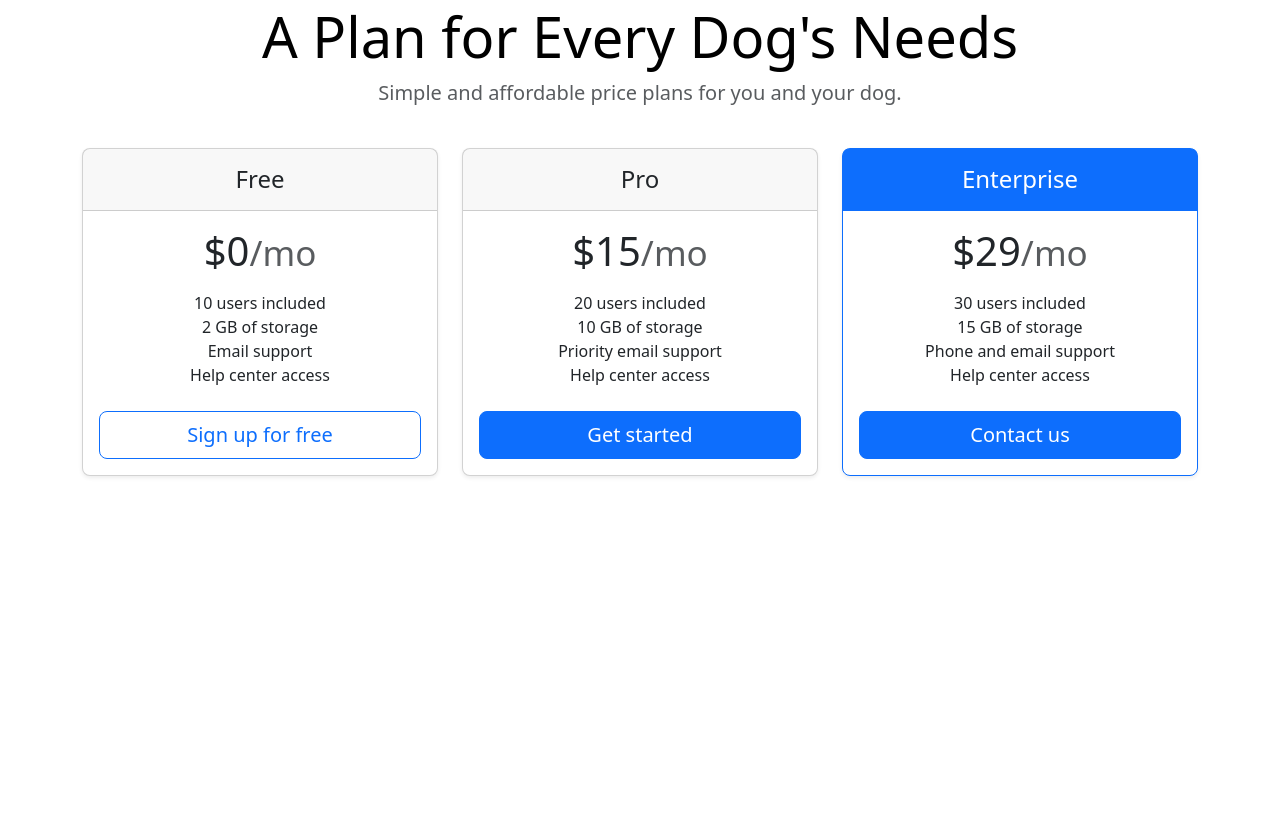
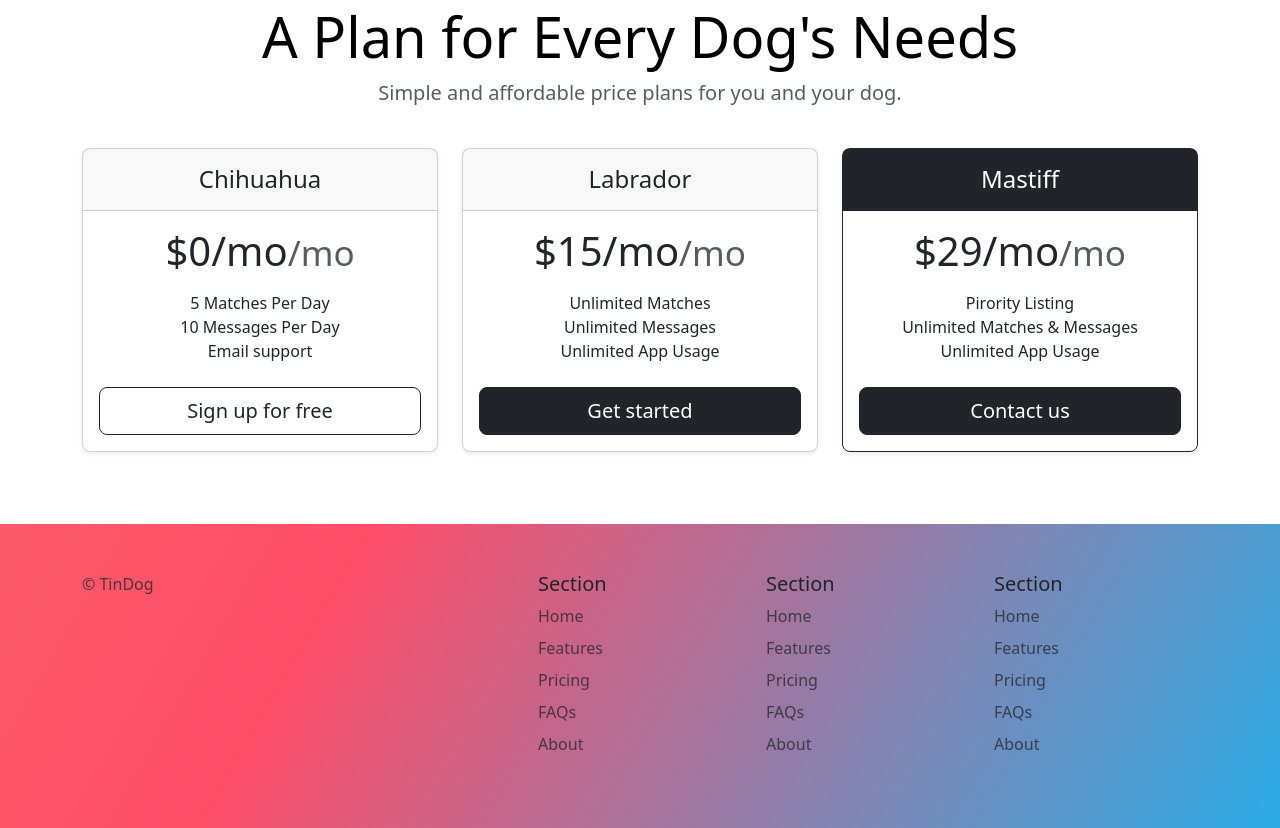
Before and after one commit to MATHONSIMM/TIn-Dog-Website, a plain HTML site: page index.html in a window 1280 px wide. Shown: the part 1697-2525 px from the top of the page. Before the commit the page ends 2213 px from the top, so only its background shows below. Drawn offline with nearby package versions, Linux system fonts and the light colour scheme.

Commit message:
Add files via upload

```diff
--- a/index.html
+++ b/index.html
@@ -129,58 +129,55 @@
   <section id="pricing">
     <div class="container">
       <div class="pricing-header p-3 pb-md-4 mx-auto text-center">
-        <h1 class="display-4 fw-normal text-body-emphasis">A Plan for Every Dog's Needs</h1>
+        <h2 class="display-4 fw-normal text-body-emphasis">A Plan for Every Dog's Needs</h2>
         <p class="fs-5 text-body-secondary">Simple and affordable price plans for you and your dog.</p>
       </div>
       <div class="row row-cols-1 row-cols-md-3 mb-3 text-center">
         <div class="col">
           <div class="card mb-4 rounded-3 shadow-sm">
             <div class="card-header py-3">
-              <h4 class="my-0 fw-normal">Free</h4>
+              <h4 class="my-0 fw-normal">Chihuahua</h4>
             </div>
             <div class="card-body">
-              <h1 class="card-title pricing-card-title">$0<small class="text-body-secondary fw-light">/mo</small></h1>
+              <h1 class="card-title pricing-card-title">$0/mo<small class="text-body-secondary fw-light">/mo</small></h1>
               <ul class="list-unstyled mt-3 mb-4">
-                <li>10 users included</li>
-                <li>2 GB of storage</li>
+                <li>5 Matches Per Day</li>
+                <li>10 Messages Per Day</li>
                 <li>Email support</li>
-                <li>Help center access</li>
               </ul>
-              <button type="button" class="w-100 btn btn-lg btn-outline-primary">Sign up for free</button>
+              <button type="button" class="w-100 btn btn-lg btn-outline-dark">Sign up for free</button>
             </div>
           </div>
         </div>
         <div class="col">
           <div class="card mb-4 rounded-3 shadow-sm">
             <div class="card-header py-3">
-              <h4 class="my-0 fw-normal">Pro</h4>
+              <h4 class="my-0 fw-normal">Labrador</h4>
             </div>
             <div class="card-body">
-              <h1 class="card-title pricing-card-title">$15<small class="text-body-secondary fw-light">/mo</small></h1>
+              <h1 class="card-title pricing-card-title">$15/mo<small class="text-body-secondary fw-light">/mo</small></h1>
               <ul class="list-unstyled mt-3 mb-4">
-                <li>20 users included</li>
-                <li>10 GB of storage</li>
-                <li>Priority email support</li>
-                <li>Help center access</li>
+                <li>Unlimited Matches</li>
+                <li>Unlimited Messages</li>
+                <li>Unlimited App Usage</li>
               </ul>
-              <button type="button" class="w-100 btn btn-lg btn-primary">Get started</button>
+              <button type="button" class="w-100 btn btn-lg btn-dark">Get started</button>
             </div>
           </div>
         </div>
         <div class="col">
-          <div class="card mb-4 rounded-3 shadow-sm border-primary">
-            <div class="card-header py-3 text-bg-primary border-primary">
-              <h4 class="my-0 fw-normal">Enterprise</h4>
+          <div class="card mb-4 rounded-3 shadow-sm border-dark">
+            <div class="card-header py-3 text-bg-dark border-dark">
+              <h4 class="my-0 fw-normal">Mastiff</h4>
             </div>
             <div class="card-body">
-              <h1 class="card-title pricing-card-title">$29<small class="text-body-secondary fw-light">/mo</small></h1>
+              <h1 class="card-title pricing-card-title">$29/mo<small class="text-body-secondary fw-light">/mo</small></h1>
               <ul class="list-unstyled mt-3 mb-4">
-                <li>30 users included</li>
-                <li>15 GB of storage</li>
-                <li>Phone and email support</li>
-                <li>Help center access</li>
+                <li>Pirority Listing</li>
+                <li>Unlimited Matches & Messages</li>
+                <li>Unlimited App Usage</li>
               </ul>
-              <button type="button" class="w-100 btn btn-lg btn-primary">Contact us</button>
+              <button type="button" class="w-100 btn btn-lg btn-dark">Contact us</button>
             </div>
           </div>
         </div>
@@ -189,7 +186,53 @@
 
   </section>
   <!-- Footer -->
-  <section id="footer">
+  <section id="footer" class="gradient-background">
+    <div class="container">
+      <footer class="row row-cols-1 row-cols-sm-2 row-cols-md-5 py-5 mt-5 ">
+        <div class="col mb-3">
+
+          <p class="text-body-secondary">© TinDog</p>
+        </div>
+
+        <div class="col mb-3">
+
+        </div>
+
+        <div class="col mb-3">
+          <h5>Section</h5>
+          <ul class="nav flex-column">
+            <li class="nav-item mb-2"><a href="#" class="nav-link p-0 text-body-secondary">Home</a></li>
+            <li class="nav-item mb-2"><a href="#" class="nav-link p-0 text-body-secondary">Features</a></li>
+            <li class="nav-item mb-2"><a href="#" class="nav-link p-0 text-body-secondary">Pricing</a></li>
+            <li class="nav-item mb-2"><a href="#" class="nav-link p-0 text-body-secondary">FAQs</a></li>
+            <li class="nav-item mb-2"><a href="#" class="nav-link p-0 text-body-secondary">About</a></li>
+          </ul>
+        </div>
+
+        <div class="col mb-3">
+          <h5>Section</h5>
+          <ul class="nav flex-column">
+            <li class="nav-item mb-2"><a href="#" class="nav-link p-0 text-body-secondary">Home</a></li>
+            <li class="nav-item mb-2"><a href="#" class="nav-link p-0 text-body-secondary">Features</a></li>
+            <li class="nav-item mb-2"><a href="#" class="nav-link p-0 text-body-secondary">Pricing</a></li>
+            <li class="nav-item mb-2"><a href="#" class="nav-link p-0 text-body-secondary">FAQs</a></li>
+            <li class="nav-item mb-2"><a href="#" class="nav-link p-0 text-body-secondary">About</a></li>
+          </ul>
+        </div>
+
+        <div class="col mb-3">
+          <h5>Section</h5>
+          <ul class="nav flex-column">
+            <li class="nav-item mb-2"><a href="#" class="nav-link p-0 text-body-secondary">Home</a></li>
+            <li class="nav-item mb-2"><a href="#" class="nav-link p-0 text-body-secondary">Features</a></li>
+            <li class="nav-item mb-2"><a href="#" class="nav-link p-0 text-body-secondary">Pricing</a></li>
+            <li class="nav-item mb-2"><a href="#" class="nav-link p-0 text-body-secondary">FAQs</a></li>
+            <li class="nav-item mb-2"><a href="#" class="nav-link p-0 text-body-secondary">About</a></li>
+          </ul>
+        </div>
+      </footer>
+    </div>
+
 
   </section>
 </body>
```
